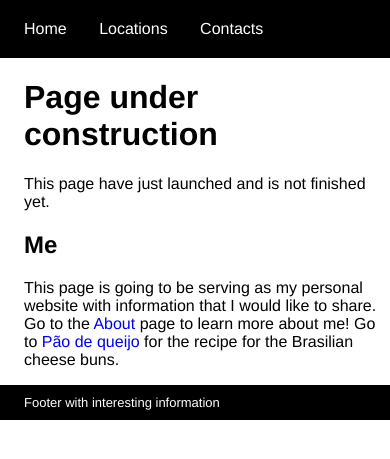
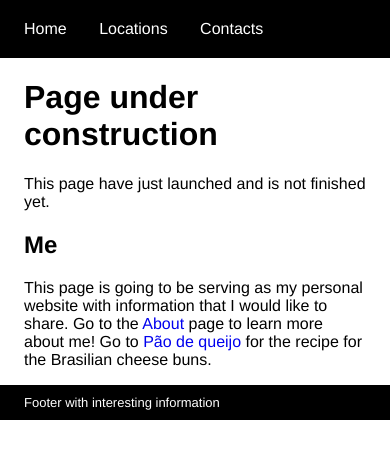
Before and after one commit to tobirasmu/tobirasmu.github.io, a Jekyll site: the page built from index.md, in a window 390 px wide. Shown: the top 459 px of the page. Built offline with Jekyll 4.4.1, drawn with Linux system fonts in a browser that asks for light colours.

Commit message:
Fixed small error

```diff
--- a/assets/css/main.css
+++ b/assets/css/main.css
@@ -82,5 +82,6 @@ a {
   div.wrapper {
     width: auto;
     padding-left: 24px;
+    padding-right: 24px;
   }
 }
```
Also changed, not shown: index_test.html (renamed from index.html).
